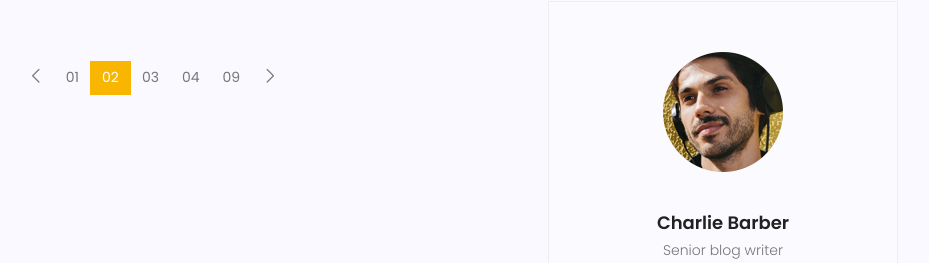
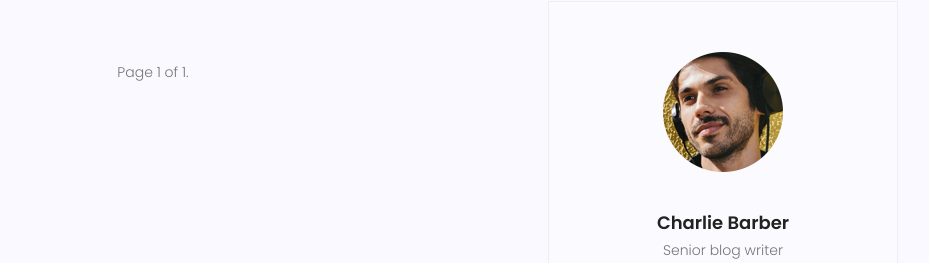
Before and after one commit to mhmdbabaie/MySite, a Django app: page /blog/ in a window 1280 px wide. Shown: the part 1173-1436 px from the top of the page, without its empty margins (297-1226 px from the left). Run offline with Django 3.2, Linux system fonts and the light colour scheme; data that the repository does not hold is empty; style sheets or scripts are compiled from the project's sources; some libraries are stand-ins or nearby versions.

Commit message:
pagination in blog-home

```diff
--- a/blog/views.py
+++ b/blog/views.py
@@ -1,6 +1,6 @@
 from django.shortcuts import render , get_object_or_404
 from blog.models import Post
-from django.core.paginator import Paginator
+from django.core.paginator import Paginator,EmptyPage,PageNotAnInteger,PageNotAnInteger
 
 
 
@@ -12,15 +12,16 @@ def blog_view(requests,cat_name=None,author_username = None):
     if author_username:
         posts = Post.objects.filter(author__username=author_username)
 
-
     posts = Paginator(posts,3)
-    page_number =requests.GET.get('page')
-    posts = posts.get_page(page_number)
+    try:
+        page_number =requests.GET.get('page')
+        posts = posts.get_page(page_number)
+    except PageNotAnInteger:
+        posts = posts.get_page(1)
+    except EmptyPage:
+        posts = posts.get_page(1)
     context = {'posts': posts}
     return render(requests,'blog/blog-home.html',context)
-
-
-
 
 
 
--- a/templates/blog/blog-home.html
+++ b/templates/blog/blog-home.html
@@ -4,7 +4,9 @@
 {% load blog_tags %}
 <!DOCTYPE html>
 <html lang="zxx" class="no-js">
+
 <head>
+
 	<!-- Mobile Specific Meta -->
 	<meta name="viewport" content="width=device-width, initial-scale=1, shrink-to-fit=no">
 	<!-- Favicon-->
@@ -34,6 +36,7 @@
 	<link rel="stylesheet" href="css/owl.carousel.css">
 	<link rel="stylesheet" href="css/main.css">
 </head>
+
 <body>
 	<header id="header">
 		<div class="header-top">
@@ -122,7 +125,8 @@
 							<div class="overlay overlay-bg"></div>
 							<a href="#" target="_blank">
 								<div class="thumb">
-									   <img class="content-image img-fluid d-block mx-auto" src="{% static 'img/blog/cat-widget1.jpg ' %}" alt="">
+									<img class="content-image img-fluid d-block mx-auto"
+										src="{% static 'img/blog/cat-widget1.jpg ' %}" alt="">
 								</div>
 								<div class="content-details">
 									<h4 class="content-title mx-auto text-uppercase">Social life</h4>
@@ -139,7 +143,8 @@
 							<div class="overlay overlay-bg"></div>
 							<a href="#" target="_blank">
 								<div class="thumb">
-									   <img class="content-image img-fluid d-block mx-auto" src="{% static 'img/blog/cat-widget2.jpg ' %}" alt="">
+									<img class="content-image img-fluid d-block mx-auto"
+										src="{% static 'img/blog/cat-widget2.jpg ' %}" alt="">
 								</div>
 								<div class="content-details">
 									<h4 class="content-title mx-auto text-uppercase">Politics</h4>
@@ -156,7 +161,8 @@
 							<div class="overlay overlay-bg"></div>
 							<a href="#" target="_blank">
 								<div class="thumb">
-									   <img class="content-image img-fluid d-block mx-auto" src="{% static 'img/blog/cat-widget3.jpg ' %}" alt="">
+									<img class="content-image img-fluid d-block mx-auto"
+										src="{% static 'img/blog/cat-widget3.jpg ' %}" alt="">
 								</div>
 								<div class="content-details">
 									<h4 class="content-title mx-auto text-uppercase">Food</h4>
@@ -177,7 +183,7 @@
 		<div class="container">
 			<div class="row">
 				<div class="col-lg-8 posts-list">
-						{% for post in posts  %}
+					{% for post in posts %}
 					<div class="single-post row">
 						<div class="col-lg-3  col-md-3 meta-details">
 							<ul class="tags">
@@ -186,17 +192,24 @@
 								{% endfor %}
 							</ul>
 							<div class="user-details row">
-									<p class="user-name col-lg-12 col-md-12 col-6"><a href="{% url 'blog:author' author_username=post.author.username %}">{{post.author.get_full_name}}</a> <span class="lnr lnr-user"></span></p>
-									<p class="date col-lg-12 col-md-12 col-6"><a href="#">{{post.published_date|date:"d M Y"}}</a> <span class="lnr lnr-calendar-full"></span></p>
-									<p class="view col-lg-12 col-md-12 col-6"><a href="#">{{post.counted_views}}</a> <span class="lnr lnr-eye"></span></p>
-									<p class="comments col-lg-12 col-md-12 col-6"><a href="#">06 Comments</a> <span class="lnr lnr-bubble"></span></p>
+								<p class="user-name col-lg-12 col-md-12 col-6"><a
+										href="{% url 'blog:author' author_username=post.author.username %}">{{post.author.get_full_name}}</a>
+									<span class="lnr lnr-user"></span></p>
+								<p class="date col-lg-12 col-md-12 col-6"><a href="#">{{post.published_date|date:"d M
+										Y"}}</a> <span class="lnr lnr-calendar-full"></span></p>
+								<p class="view col-lg-12 col-md-12 col-6"><a href="#">{{post.counted_views}}</a> <span
+										class="lnr lnr-eye"></span></p>
+								<p class="comments col-lg-12 col-md-12 col-6"><a href="#">06 Comments</a> <span
+										class="lnr lnr-bubble"></span></p>
 							</div>
 						</div>
 						<div class="col-lg-9 col-md-9 ">
 							<div class="feature-img">
 								<img class="img-fluid" src="{{post.image.url}}" alt="">
 							</div>
-								<a class="posts-title" href="/blog/{{post.id}}"><h3>{{post.title}}</h3></a>
+							<a class="posts-title" href="/blog/{{post.id}}">
+								<h3>{{post.title}}</h3>
+							</a>
 							<p class="excert">
 								{{post.content | truncatechars:100}}
 
@@ -206,6 +219,7 @@
 					</div>
 					{% endfor %}
 					<nav class="blog-pagination justify-content-center d-flex">
+						<!--
 							<ul class="pagination">
 								<li class="page-item">
 									<a href="#" class="page-link" aria-label="Previous">
@@ -227,6 +241,24 @@
 									</a>
 								</li>
 							</ul>
+						-->
+						<div class="pagination">
+							<span class="step-links">
+								{% if posts.has_previous %}
+								<a href="?page=1">&laquo; first</a>
+								<a href="?page={{ posts.previous_page_number }}">previous</a>
+								{% endif %}
+
+								<span class="current">
+									Page {{ posts.number }} of {{ posts.paginator.num_pages }}.
+								</span>
+
+								{% if posts.has_next %}
+								<a href="?page={{ posts.next_page_number }}">next</a>
+								<a href="?page={{ posts.paginator.num_pages }}">last &raquo;</a>
+								{% endif %}
+							</span>
+						</div>
 					</nav>
 				</div>
 				<div class="col-lg-4 sidebar-widgets">
@@ -253,10 +285,13 @@
 								<div class="col-autos">
 									<div class="input-group">
 										<div class="input-group-prepend">
-										  <div class="input-group-text"><i class="fa fa-envelope" aria-hidden="true"></i>
+											<div class="input-group-text"><i class="fa fa-envelope"
+													aria-hidden="true"></i>
 											</div>
 										</div>
-										<input type="text" class="form-control" id="inlineFormInputGroup" placeholder="Enter email" onfocus="this.placeholder = ''" onblur="this.placeholder = 'Enter email'" >
+										<input type="text" class="form-control" id="inlineFormInputGroup"
+											placeholder="Enter email" onfocus="this.placeholder = ''"
+											onblur="this.placeholder = 'Enter email'">
 									</div>
 								</div>
 								<a href="#" class="bbtns">Subcribe</a>
@@ -298,7 +333,9 @@
 					<div class="single-footer-widget">
 						<h6>About Agency</h6>
 						<p>
-								The world has become so fast paced that people don’t want to stand by reading a page of information, they would much rather look at a presentation and understand the message. It has come to a point
+							The world has become so fast paced that people don’t want to stand by reading a page of
+							information, they would much rather look at a presentation and understand the message. It
+							has come to a point
 						</p>
 					</div>
 				</div>
@@ -329,12 +366,16 @@
 					<div class="single-footer-widget">
 						<h6>Newsletter</h6>
 						<p>
-								For business professionals caught between high OEM price and mediocre print and graphic output.
+							For business professionals caught between high OEM price and mediocre print and graphic
+							output.
 						</p>
 						<div id="mc_embed_signup">
-								<form target="_blank" action="https://spondonit.us12.list-manage.com/subscribe/post?u=1462626880ade1ac87bd9c93a&amp;id=92a4423d01" method="get" class="subscription relative">
+							<form target="_blank"
+								action="https://spondonit.us12.list-manage.com/subscribe/post?u=1462626880ade1ac87bd9c93a&amp;id=92a4423d01"
+								method="get" class="subscription relative">
 								<div class="input-group d-flex flex-row">
-										<input name="EMAIL" placeholder="Email Address" onfocus="this.placeholder = ''" onblur="this.placeholder = 'Email Address '" required="" type="email">
+									<input name="EMAIL" placeholder="Email Address" onfocus="this.placeholder = ''"
+										onblur="this.placeholder = 'Email Address '" required="" type="email">
 									<button class="btn bb-btn"><span class="lnr lnr-location"></span></button>
 								</div>
 								<div class="mt-10 info"></div>
@@ -360,9 +401,14 @@
 			</div>
 
 			<div class="row footer-bottom d-flex justify-content-between align-items-center">
-					<p class="col-lg-8 col-sm-12 footer-text m-0"><!-- Link back to Colorlib can't be removed. Template is licensed under CC BY 3.0. -->
-Copyright &copy;<script>document.write(new Date().getFullYear());</script> All rights reserved | This template is made with <i class="fa fa-heart-o" aria-hidden="true"></i> by <a href="https://colorlib.com" target="_blank">Colorlib</a>
-<!-- Link back to Colorlib can't be removed. Template is licensed under CC BY 3.0. --></p>
+				<p class="col-lg-8 col-sm-12 footer-text m-0">
+					<!-- Link back to Colorlib can't be removed. Template is licensed under CC BY 3.0. -->
+					Copyright &copy;
+					<script>document.write(new Date().getFullYear());</script> All rights reserved | This template is
+					made with <i class="fa fa-heart-o" aria-hidden="true"></i> by <a href="https://colorlib.com"
+						target="_blank">Colorlib</a>
+					<!-- Link back to Colorlib can't be removed. Template is licensed under CC BY 3.0. -->
+				</p>
 				<div class="col-lg-4 col-sm-12 footer-social">
 					<a href="#"><i class="fa fa-facebook"></i></a>
 					<a href="#"><i class="fa fa-twitter"></i></a>
@@ -389,5 +435,7 @@ Copyright &copy;<script>document.write(new Date().getFullYear());</script> All r
 	<script src="{% static  'js/mail-script.js' %}"></script>
 	<script src="{% static  'js/main.js' %}"></script>
 </body>
+
 </html>
+
 </html>{% endblock %}
```
Lines whose indentation alone changed are shown as unchanged.
